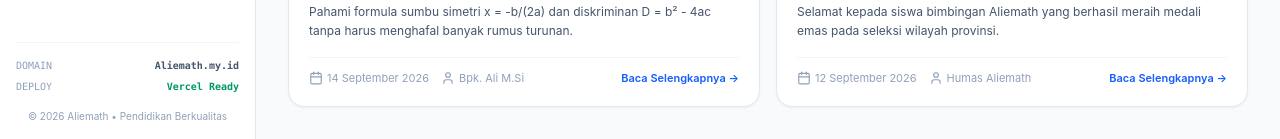
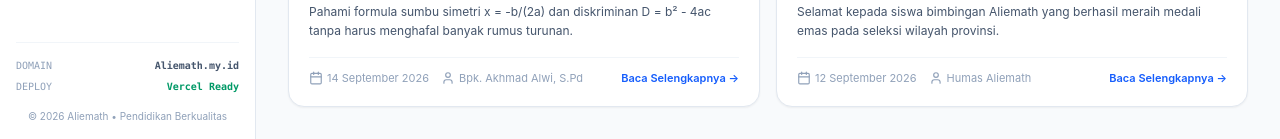
Before and after one commit to akhmadalwi2021/aliemath, a React (Vite) app: page / in a window 1280 px wide. Shown: the part 765-904 px from the top of the page. Built offline with nearby package versions, Linux system fonts and the light colour scheme.

Commit message:
update aplikasi

```diff
--- a/src/data/initialData.ts
+++ b/src/data/initialData.ts
@@ -80,7 +80,7 @@ export const INITIAL_DATABASE: AppDatabase = {
       excerpt: 'Pahami formula sumbu simetri x = -b/(2a) dan diskriminan D = b² - 4ac tanpa harus menghafal banyak rumus turunan.',
       content: 'Dalam menyelesaikan soal fungsi kuadrat f(x) = ax² + bx + c, seringkali siswa terjebak menghitung titik puncak secara berbelit. Cukup gunakan turunan pertama f\'(x) = 2ax + b = 0, sehingga didapatkan x_puncak = -b / (2a). Substitusikan kembali untuk mendapatkan nilai optimum y_puncak = -D / (4a). Simak modul lengkap di menu Materi Pembelajaran!',
       category: 'Tips & Trik',
-      author: 'Bpk. Ali M.Si',
+      author: 'Bpk. Akhmad Alwi, S.Pd',
       publishDate: '14 September 2026',
       isPinned: false,
       coverGradient: 'from-amber-600 to-orange-700',
@@ -172,7 +172,7 @@ export const INITIAL_DATABASE: AppDatabase = {
       attachmentName: 'Rangkuman_Rumus_Trigonometri.pdf',
       createdAt: '2026-01-18',
       updatedAt: '2026-03-01',
-      author: 'Bpk. Ali M.Si',
+      author: 'Bpk. Akhmad Alwi, S.Pd',
     },
     {
       id: 'mat_3',
@@ -208,7 +208,7 @@ export const INITIAL_DATABASE: AppDatabase = {
       attachmentName: 'Catatan_Kalkulus_Diferensial_XI.pdf',
       createdAt: '2026-02-10',
       updatedAt: '2026-03-05',
-      author: 'Bpk. Ali M.Si',
+      author: 'Bpk. Akhmad Alwi, S.Pd',
     },
   ],
 
```
